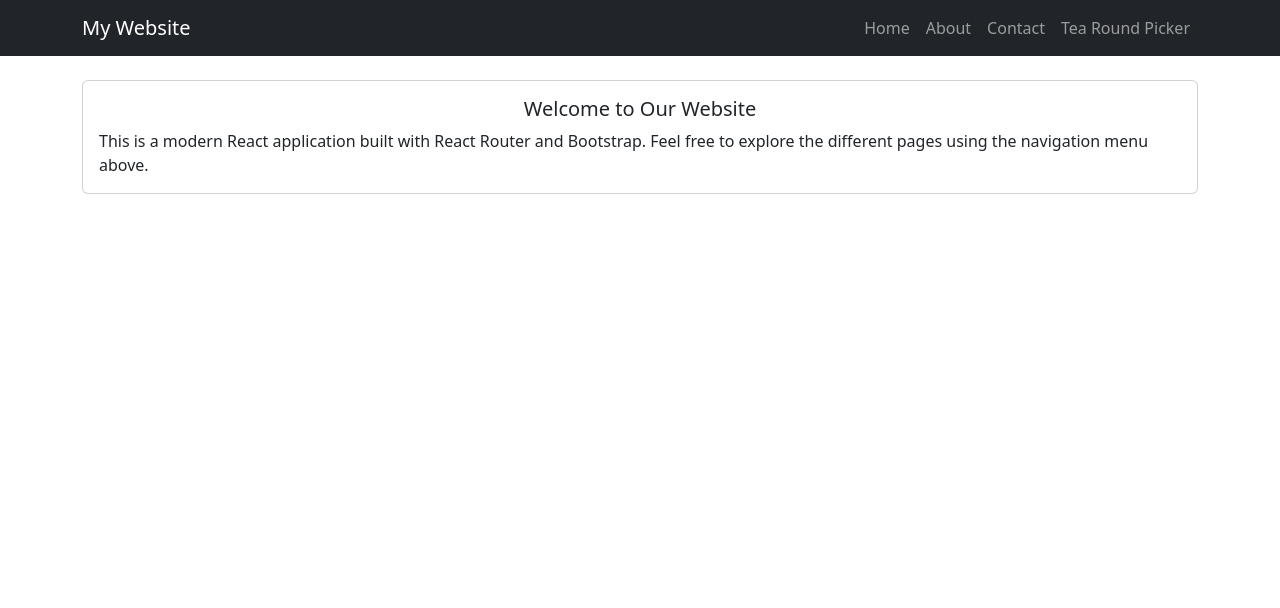
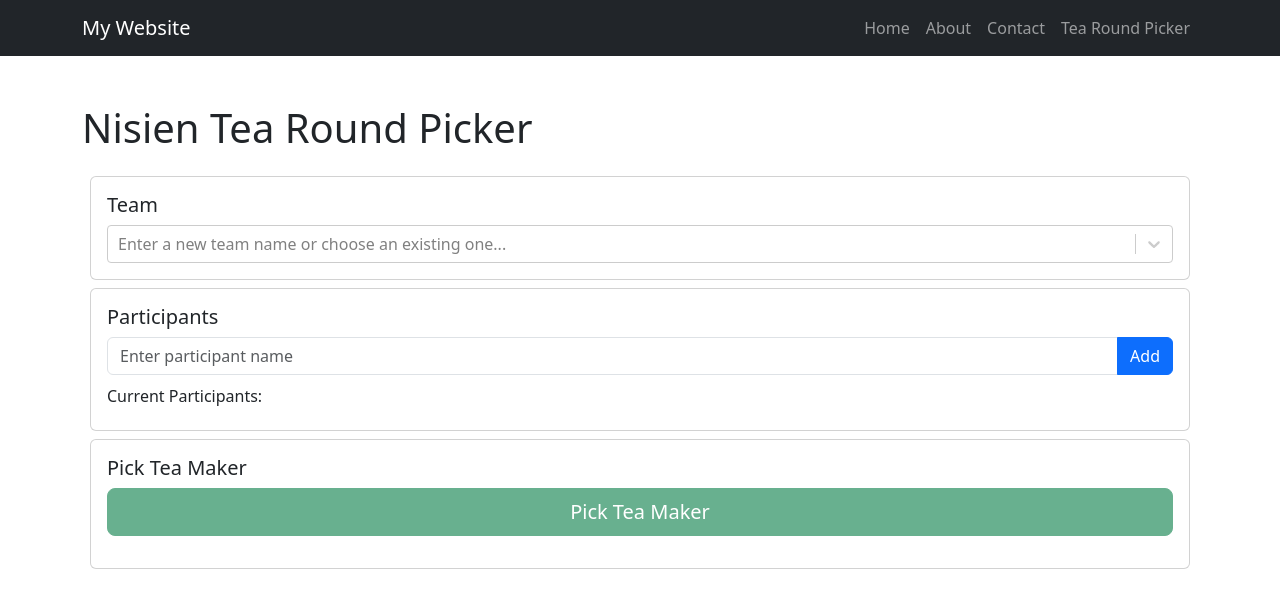
Before and after one commit to 97saundersj/Tea-Round-Picker, a React (Create React App) app: page /#/tea-round in a window 1280 px wide. Shown: the top 608 px of the page. Built offline with nearby package versions, Linux system fonts and the light colour scheme.

Commit message:
Updated routing, participant selection, and added a team selector

```diff
--- a/package.json
+++ b/package.json
@@ -6,12 +6,14 @@
     "@testing-library/jest-dom": "^5.17.0",
     "@testing-library/react": "^13.4.0",
     "@testing-library/user-event": "^13.5.0",
+    "bootstrap": "^5.3.2",
     "react": "^18.2.0",
+    "react-bootstrap": "^2.10.1",
+    "react-custom-roulette": "^1.4.1",
     "react-dom": "^18.2.0",
     "react-router-dom": "^6.22.0",
-    "react-bootstrap": "^2.10.1",
-    "bootstrap": "^5.3.2",
     "react-scripts": "5.0.1",
+    "react-select": "^5.10.1",
     "web-vitals": "^2.1.4"
   },
   "scripts": {
--- a/src/App.js
+++ b/src/App.js
@@ -1,5 +1,5 @@
 import React from 'react';
-import { BrowserRouter as Router, Routes, Route } from 'react-router-dom';
+import { HashRouter as Router, Routes, Route } from 'react-router-dom';
 import 'bootstrap/dist/css/bootstrap.min.css';
 import 'bootstrap/dist/js/bootstrap.bundle.min.js';
 
--- a/src/components/TeaRoundPicker.js
+++ b/src/components/TeaRoundPicker.js
@@ -1,13 +1,22 @@
 import React, { useState } from 'react';
+import TeaWheel from './TeaWheel';
+import TeamSelector from './TeamSelector';
 
 const TeaRoundPicker = () => {
   const [participants, setParticipants] = useState([]);
   const [newParticipant, setNewParticipant] = useState('');
   const [selectedTeaMaker, setSelectedTeaMaker] = useState(null);
+  const [isSpinning, setIsSpinning] = useState(false);
+  const [selectedTeam, setSelectedTeam] = useState(null);
+
+  const handleTeamSelect = (team) => {
+    setSelectedTeam(team);
+    setParticipants(team ? team.participants : []); // Set participants based on selected team
+  };
 
   const handleAddParticipant = (e) => {
     e.preventDefault();
-    if (newParticipant.trim()) {
+    if (newParticipant.trim() && !participants.includes(newParticipant.trim())) {
       setParticipants([...participants, newParticipant.trim()]);
       setNewParticipant('');
     }
@@ -22,19 +31,28 @@ const TeaRoundPicker = () => {
       alert('Please add at least one participant!');
       return;
     }
-    const randomIndex = Math.floor(Math.random() * participants.length);
-    setSelectedTeaMaker(participants[randomIndex]);
+
+    setIsSpinning(true);
+  };
+
+  const handleSpinComplete = (winner) => {
+    setIsSpinning(false);
+    setSelectedTeaMaker(winner);
+  };
+
+  const handleCloseTeaWheel = (isClosed) => {
+    setIsSpinning(false);
   };
 
   return (
     <div className="container mt-5">
       <h1 className="mb-4">Nisien Tea Round Picker</h1>
 
-      <div className="row">
-        <div className="col-md-6">
-          <div className="card">
+      <TeamSelector onTeamSelect={handleTeamSelect} />
+
+      <div className="card m-2">
         <div className="card-body">
-              <h5 className="card-title">Add Participants</h5>
+          <h5 className="card-title">Participants</h5>
           <form onSubmit={handleAddParticipant} className="mb-3">
             <div className="input-group">
               <input
@@ -64,26 +82,32 @@ const TeaRoundPicker = () => {
           </ul>
         </div>
       </div>
-        </div>
 
-        <div className="col-md-6">
-          <div className="card">
+      <div className="card m-2">
         <div className="card-body">
           <h5 className="card-title">Pick Tea Maker</h5>
           <button
             className="btn btn-success btn-lg w-100 mb-3"
             onClick={pickTeaMaker}
+            disabled={isSpinning || participants.length === 0}
           >
             Pick Tea Maker
           </button>
 
-              {selectedTeaMaker && (
-                <div className="alert alert-success text-center">
+          {participants.length > 0 && (
+            <TeaWheel
+              participants={participants}
+              showModal={isSpinning}
+              onClose={handleCloseTeaWheel}
+              //onSpinComplete={handleSpinComplete}
+            />
+          )}
+
+          {selectedTeaMaker && !isSpinning && (
+            <div className="alert alert-success text-center mt-3">
               <h4 className="mb-0">🎉 {selectedTeaMaker} will make the tea! 🎉</h4>
             </div>
           )}
-            </div>
-          </div>
         </div>
       </div>
     </div>
--- /dev/null
+++ b/src/components/TeaWheel.js
@@ -0,0 +1,89 @@
+import React, { useState, useEffect } from 'react';
+import { Wheel } from 'react-custom-roulette';
+import oilcanSvg from '../images/oil-can.svg';
+import { Modal, Button, Alert } from 'react-bootstrap';
+
+const TeaWheel = ({ participants, showModal, onClose }) => {
+  const [isSpinning, setIsSpinning] = useState(false);
+  const [prizeNumber, setPrizeNumber] = useState(null);
+
+  useEffect(() => {
+    if (showModal) {
+      const randomIndex = Math.floor(Math.random() * participants.length);
+      setPrizeNumber(randomIndex);
+      setIsSpinning(true);
+    }
+  }, [showModal]);
+
+  if (!participants || participants.length === 0) {
+    return <p>No participants available.</p>;
+  }
+
+  const data = participants.map((participant) => ({ option: participant }));
+
+  const handleSpinEnd = () => {
+    setIsSpinning(false);
+  };
+
+  return (
+    <Modal show={showModal} onHide={onClose} centered>
+      <Modal.Header closeButton>
+        <Modal.Title>Tea Wheel</Modal.Title>
+      </Modal.Header>
+
+      <Modal.Body className="text-center">
+        <div style={{ display: 'flex', justifyContent: 'center', margin: '20px 0', position: 'relative' }}>
+          <Wheel
+            mustStartSpinning={isSpinning}
+            prizeNumber={prizeNumber !== null ? prizeNumber : 0}
+            data={data}
+            onStopSpinning={handleSpinEnd}
+            spinDuration={0.3}
+            backgroundColors={['#FF6B6B', '#4ECDC4', '#45B7D1', '#96CEB4', '#FFEEAD', '#D4A5A5', '#9B59B6', '#3498DB']}
+            textColors={['#FFFFFF']}
+            outerBorderColor="#EEEEEE"
+            outerBorderWidth={3}
+            innerRadius={0}
+            innerBorderColor="#FFFFFF"
+            innerBorderWidth={2}
+            radiusLineColor="#FFFFFF"
+            radiusLineWidth={2}
+            perpendicularText={true}
+            textDistance={85}
+            pointerProps={{
+              src: oilcanSvg,
+              style: {
+                transform: 'scaleX(-1) rotate(45deg)',
+                filter: 'drop-shadow(2px 2px 2px rgba(0,0,0,0.3))',
+                transition: 'transform 0.2s ease-in-out',
+              },
+            }}
+          />
+        </div>
+
+        {prizeNumber !== null && !isSpinning && (
+          <Alert variant="success" className="text-center mt-3">
+            🎉 {participants[prizeNumber]} will make the tea! 🎉
+          </Alert>
+        )}
+
+        <Modal.Footer>
+          {prizeNumber !== null && !isSpinning && (
+            <Button
+              variant="primary"
+              onClick={() => {
+                const randomIndex = Math.floor(Math.random() * participants.length);
+                setPrizeNumber(randomIndex);
+                setIsSpinning(true);
+              }}
+            >
+              Spin Again?
+            </Button>
+          )}
+        </Modal.Footer>
+      </Modal.Body>
+    </Modal>
+  );
+};
+
+export default TeaWheel;
--- /dev/null
+++ b/src/components/TeamSelector.js
@@ -0,0 +1,64 @@
+import React, { useState, useCallback } from 'react';
+import CreatableSelect from 'react-select/creatable';
+
+const TeamSelector = ({ onTeamSelect }) => {
+  // Store teams as objects for react-select
+  const [teams, setTeams] = useState([
+    { value: 'Team A', label: 'Team A', participants: ['Alice', 'Bob', 'Charlie'] },
+    { value: 'Team B', label: 'Team B', participants: ['David', 'Eve', 'Frank'] },
+    { value: 'Team C', label: 'Team C', participants: ['George', 'Harry', 'Isabel'] }
+  ]);
+
+  // Keep track of the currently selected team
+  const [selectedTeam, setSelectedTeam] = useState(null);
+  const [errorMessage, setErrorMessage] = useState('');
+
+  // Clear error messages on input change
+  const handleInputChange = useCallback((newValue) => {
+    setErrorMessage('');
+    return newValue;
+  }, []);
+
+  // When an option is selected, update selectedTeam state and notify the parent
+  const handleChange = useCallback((newValue) => {
+    setSelectedTeam(newValue);
+    onTeamSelect(newValue ? newValue : null);
+  }, [onTeamSelect]);
+
+  // When creating a new team, check for duplicates, update the teams list,
+  // and automatically select the newly created team
+  const handleCreate = useCallback((newValue) => {
+    const teamExists = teams.some(team => team.value.toLowerCase() === newValue.toLowerCase());
+    if (teamExists) {
+      setErrorMessage('This team already exists.');
+      return;
+    }
+
+    const newTeam = { value: newValue, label: newValue, participants: [] };
+    const updatedTeams = [...teams, newTeam];
+    setTeams(updatedTeams);
+    setSelectedTeam(newTeam);  // Automatically select the new team
+    onTeamSelect(newTeam);
+  }, [teams, onTeamSelect]);
+
+  return (
+    <div className="card m-2">
+      <div className="card-body">
+        <h5 className="card-title">Team</h5>
+        <CreatableSelect
+          isClearable
+          isSearchable
+          options={teams}
+          value={selectedTeam}
+          onChange={handleChange}
+          onInputChange={handleInputChange}
+          onCreateOption={handleCreate}
+          placeholder="Enter a new team name or choose an existing one..."
+        />
+        {errorMessage && <div className="text-danger mt-2">{errorMessage}</div>}
+      </div>
+    </div>
+  );
+};
+
+export default TeamSelector;
```
Also changed, not shown: src/images/oil-can.svg (added), 1 other file (tests, documents, lock files or other folders). Lines whose indentation alone changed are shown as unchanged.
